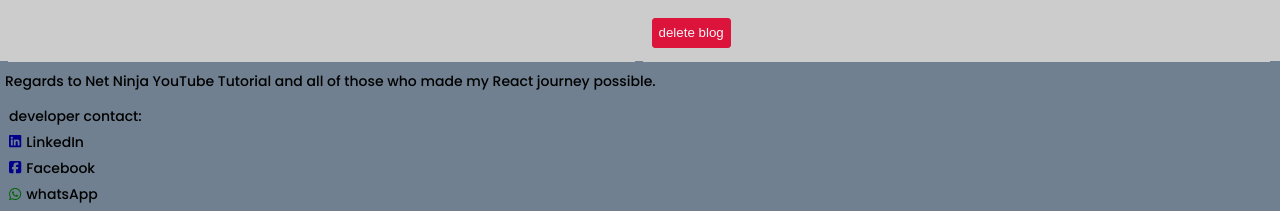
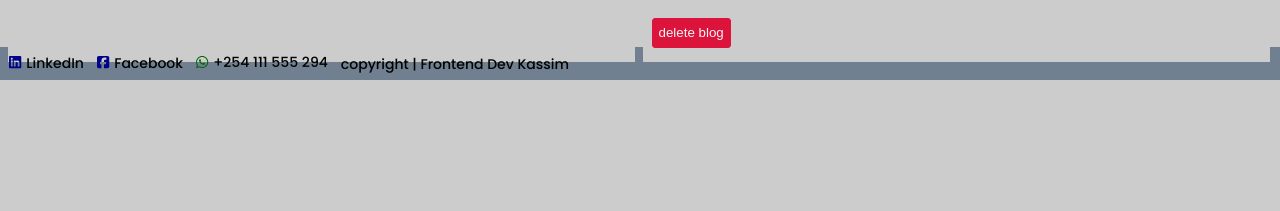
Before and after one commit to kass8mal8/React-Blog, a React (Create React App) app: page /blogs in a window 1280 px wide. Shown: the part 2114-2325 px from the top of the page. After the commit the page ends 2194 px from the top, so only its background shows below. Built offline with nearby package versions, Linux system fonts and the light colour scheme.

Commit message:
2 files modified

```diff
--- a/src/Footer.js
+++ b/src/Footer.js
@@ -5,13 +5,8 @@ import React from "react"
 const Footer=()=>{
   return(
     <div className="footerDiv">
-     <div className="regardsDiv">
-       <p>
-           Regards to Net Ninja YouTube Tutorial and all of those who made my React journey possible.
-       </p>
-     </div>
+
      <div className="contactDiv" >
-        <p>developer contact:</p>
         <small>
          <FontAwesomeIcon icon={faLinkedin}className="linkedin"></FontAwesomeIcon><a href="https://www.linkedin.com/in/kassim-ali-770116230 ">
              LinkedIn</a> </small>
@@ -19,7 +14,7 @@ const Footer=()=>{
           <FontAwesomeIcon icon={faFacebookSquare}className="facebook"></FontAwesomeIcon>Facebook
         </small>
         <small>
-          <FontAwesomeIcon icon={faWhatsapp}className="whatsapp"></FontAwesomeIcon>whatsApp
+          <FontAwesomeIcon icon={faWhatsapp}className="whatsapp"></FontAwesomeIcon>+254 111 555 294
         </small>
         <small>copyright | Frontend Dev Kassim</small>
       </div>
--- a/src/style.css
+++ b/src/style.css
@@ -69,9 +69,14 @@ body{
     margin-bottom: -10px;
     margin-top: -20px;
 }
-.footerDiv small,.contactDiv p{
-  display: flex;
+.contactDiv p{
   margin:5px 4px;
+  padding-left: 5px;
+  font-size: 14px;
+}
+.footerDiv small{
+  display: inline-flex;
+  margin: 5px 4px;
   padding-left: 5px;
   font-size: 14px;
 }
@@ -84,11 +89,6 @@ body{
   color:darkgreen;
   margin-top: 3px;
   margin-right: 5px;
-}
-.regardsDiv p{
-  padding-top: 10px;
-  padding-left: 5px;
-  font-size: 14px;
 }
 
 @media screen and (min-width:600px){
```
